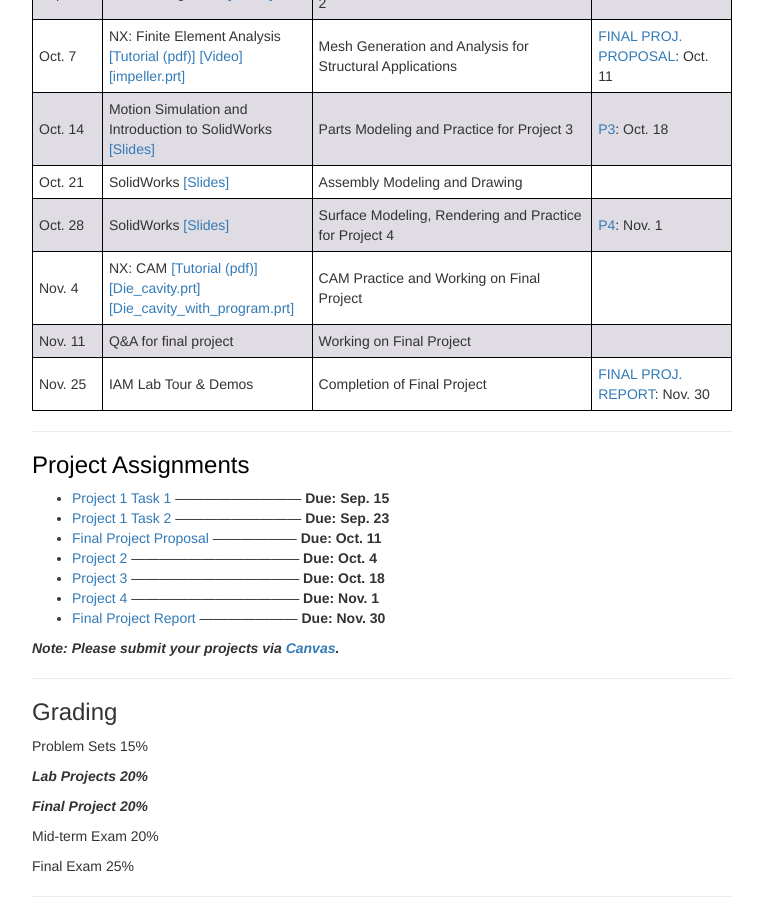
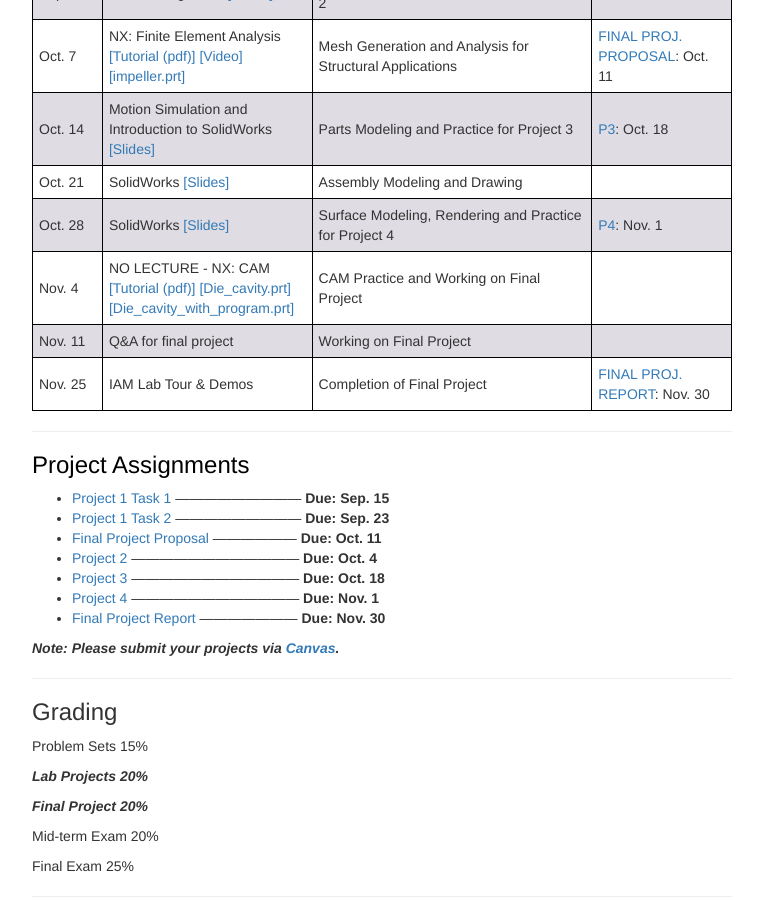
Before and after one commit to me5763/lab-fs19, a Jekyll site: the page built from index.md, in a window 1280 px wide and 900 px high, scrolled down 1339 px. Shown: the whole window, without its empty margins (258-1021 px from the left). Built offline with Jekyll 4.4.1, drawn with Linux system fonts in a browser that asks for light colours; nearby versions of some CDN libraries.

Commit message:
Update index.md

```diff
--- a/index.md
+++ b/index.md
@@ -119,7 +119,7 @@ Office Hours: T & W 3:00PM-4:00PM
 
 <tr>
 <td markdown="span">Nov. 4</td>
-<td markdown="span">NX: CAM [[Tutorial (pdf)]](assets/books/NX12_Tutorial_CH9.pdf) [[Die_cavity.prt]](assets/models/files_ch9/Die_cavity.prt) [[Die_cavity_with_program.prt]](assets/models/files_ch9/Die_cavity_with_program.prt)</td>
+<td markdown="span">NO LECTURE - NX: CAM [[Tutorial (pdf)]](assets/books/NX12_Tutorial_CH9.pdf) [[Die_cavity.prt]](assets/models/files_ch9/Die_cavity.prt) [[Die_cavity_with_program.prt]](assets/models/files_ch9/Die_cavity_with_program.prt)</td>
 <td markdown="span">CAM Practice and Working on Final Project</td>
 <td markdown="span"> </td>
 </tr>
```
